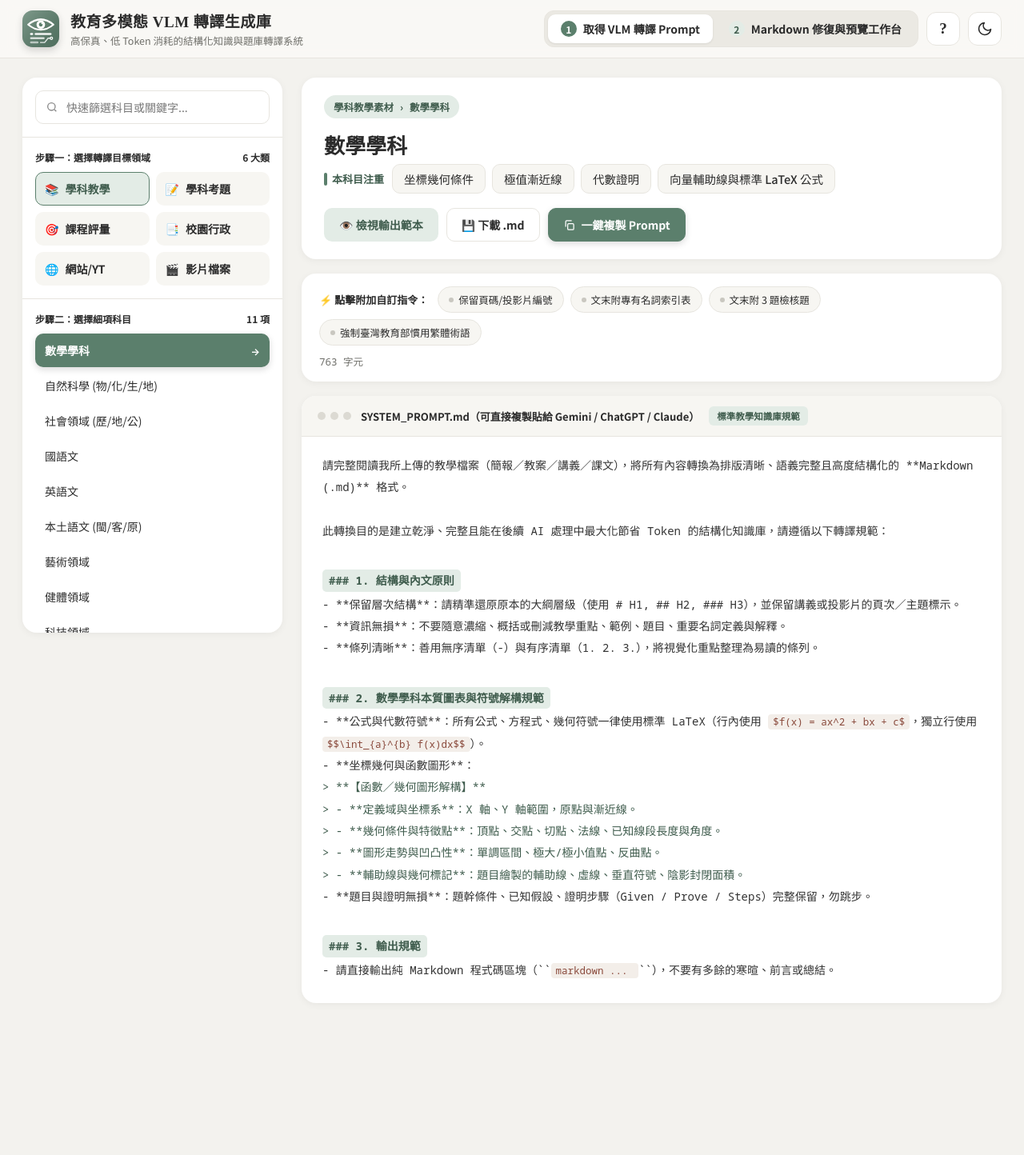
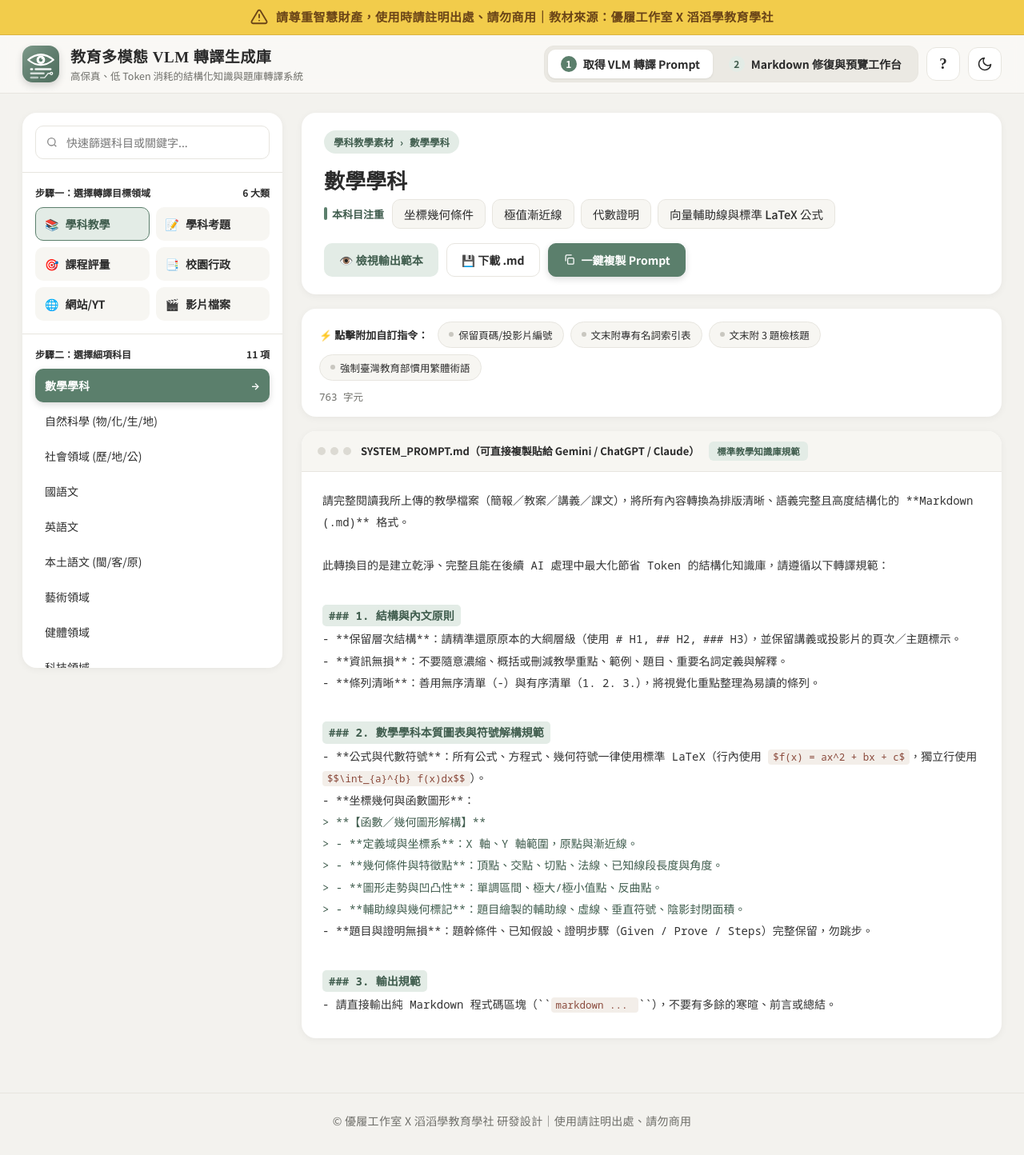
Before and after one commit to geadau-ux/vlm-md, a plain HTML site: page index.html in a window 1280 px wide. Shown: the whole page at 80% size. Before the commit the page ends 1314 px from the top, so only its background shows below. Drawn offline with Linux system fonts and the light colour scheme.

Commit message:
Update index.html

```diff
--- a/index.html
+++ b/index.html
@@ -22,6 +22,16 @@
 *{box-sizing:border-box}
 html,body{margin:0;background:var(--bg);color:var(--ink);font-family:var(--sans);-webkit-font-smoothing:antialiased}
 button{font-family:inherit;cursor:pointer}
+/* 宣告橫幅 */
+.notice{background:#f2cc4b;color:#6b4518;border-bottom:1px solid rgba(107,69,24,.18)}
+.notice div{max-width:1280px;margin:0 auto;padding:10px 28px;display:flex;align-items:center;justify-content:center;gap:10px;font-size:15px;font-weight:700;letter-spacing:.5px;line-height:1.5;text-align:center}
+.notice svg{flex:none;width:22px;height:22px}
+html[data-theme="dark"] .notice{background:#5a4512;color:#f6dd8f;border-bottom-color:rgba(246,221,143,.2)}
+@media (max-width:640px){.notice div{padding:8px 14px;font-size:12.5px;gap:8px;letter-spacing:0}.notice svg{width:18px;height:18px}.notice .nl{display:block}.notice .sep{display:none}}
+/* 頁尾 */
+footer{border-top:1px solid var(--line);margin-top:8px}
+footer div{max-width:1280px;margin:0 auto;padding:22px 28px 30px;text-align:center;font-size:14px;color:var(--muted);line-height:1.8;letter-spacing:.3px}
+@media (max-width:640px){footer div{padding:18px 16px 24px;font-size:12.5px}footer .nl{display:block}footer .sep{display:none}}
 /* header */
 header{position:sticky;top:0;z-index:20;background:var(--header-bg);backdrop-filter:blur(8px);border-bottom:1px solid var(--line)}
 .hwrap{max-width:1280px;margin:0 auto;padding:12px 28px;display:flex;align-items:center;justify-content:space-between;gap:16px;flex-wrap:wrap}
@@ -224,6 +234,10 @@ html[data-theme="dark"] .themebtn .moon{display:none}
 </style>
 </head>
 <body>
+<div class="notice" role="note"><div>
+  <svg viewBox="0 0 24 24" fill="none" stroke="currentColor" stroke-width="2" stroke-linecap="round" stroke-linejoin="round" aria-hidden="true"><path d="M10.3 3.9 1.8 18a2 2 0 0 0 1.7 3h17a2 2 0 0 0 1.7-3L13.7 3.9a2 2 0 0 0-3.4 0z"/><path d="M12 9v4"/><path d="M12 17h.01"/></svg>
+  <span><span class="nl">請尊重智慧財產，使用時請註明出處、請勿商用</span><span class="sep">｜</span><span class="nl">教材來源：優履工作室 X 滔滔學教育學社</span></span>
+</div></div>
 <header>
   <div class="hwrap">
     <div class="brand">
@@ -337,6 +351,8 @@ html[data-theme="dark"] .themebtn .moon{display:none}
     </section>
   </main>
 </div>
+
+<footer><div><span class="nl">© 優履工作室 X 滔滔學教育學社 研發設計</span><span class="sep">｜</span><span class="nl">使用請註明出處、請勿商用</span></div></footer>
 
 <div class="hint" id="help" role="dialog" aria-label="使用提示">
   <div class="hhead"><b>💡 使用提示</b><button class="mclose" id="helpClose" aria-label="關閉">✕</button></div>
@@ -948,7 +964,7 @@ $("dlPrompt").onclick=()=>download("SYSTEM_PROMPT_"+safeName(cur().s.n)+".md",bu
 $("toggleView").onclick=()=>setView(view==="prompt"?"bench":"prompt");
 $("tabPrompt").onclick=()=>setView("prompt");
 const help=$("help");
-$("helpBtn").onclick=e=>{ e.stopPropagation(); help.classList.toggle("show"); };
+$("helpBtn").onclick=e=>{ e.stopPropagation(); const r=$("helpBtn").getBoundingClientRect(); help.style.top=(r.bottom+10)+"px"; help.classList.toggle("show"); };
 $("helpClose").onclick=()=>help.classList.remove("show");
 document.addEventListener("click",e=>{ if(help.classList.contains("show") && !help.contains(e.target) && e.target.id!=="helpBtn") help.classList.remove("show"); });
 document.addEventListener("keydown",e=>{ if(e.key==="Escape") help.classList.remove("show"); });
```
